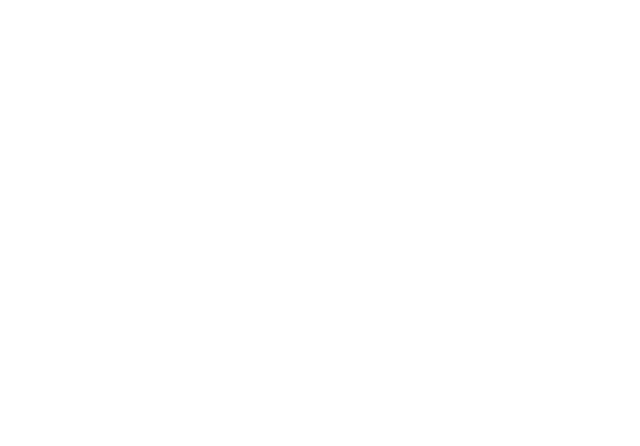
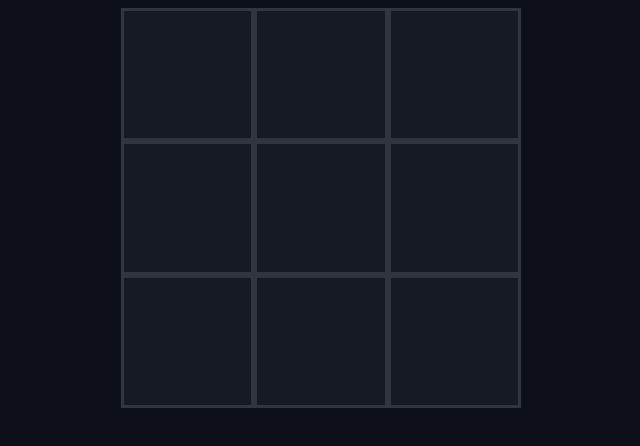
Before and after one commit to cmstiver/tic-tac-toe, a plain HTML site: page index.html in a window 1280 px wide. Shown: the whole page, without its empty margins (319-959 px from the left). Drawn offline with Linux system fonts and the light colour scheme.

Commit message:
created tictactoe grid

```diff
--- a/index.html
+++ b/index.html
@@ -8,7 +8,35 @@
     <title>Document</title>
 </head>
 <body>
-
+    <div id="board">
+        <div class="square">
+            <div class="marker"></div>
+        </div>
+        <div class="square">
+            <div class="marker"></div>
+        </div>
+        <div class="square">
+            <div class="marker"></div>
+        </div>
+        <div class="square">
+            <div class="marker"></div>
+        </div>
+        <div class="square">
+            <div class="marker"></div>
+        </div>
+        <div class="square">
+            <div class="marker"></div>
+        </div>
+        <div class="square">
+            <div class="marker"></div>
+        </div>
+        <div class="square">
+            <div class="marker"></div>
+        </div>
+        <div class="square">
+            <div class="marker"></div>
+        </div>
+    </div>
 </body>
 <script src="script.js"></script>
 </html>
--- a/script.js
+++ b/script.js
@@ -0,0 +1,11 @@
+const ttt = (() => {
+const game = {
+    gameBoard: [x,o,x,o,x,o,x,o,x],
+}
+})();
+
+const Player = () => {
+
+
+
+}
--- a/style.css
+++ b/style.css
@@ -0,0 +1,14 @@
+body {
+    background-color: #0d1117;
+}
+#board {
+    display: grid;
+    background-color: #161b22;
+    margin: auto;
+    grid-template-columns: auto auto auto;
+    height: 400px;
+    width: 400px;
+}
+.square {
+ border: solid #30363d;
+}
```
